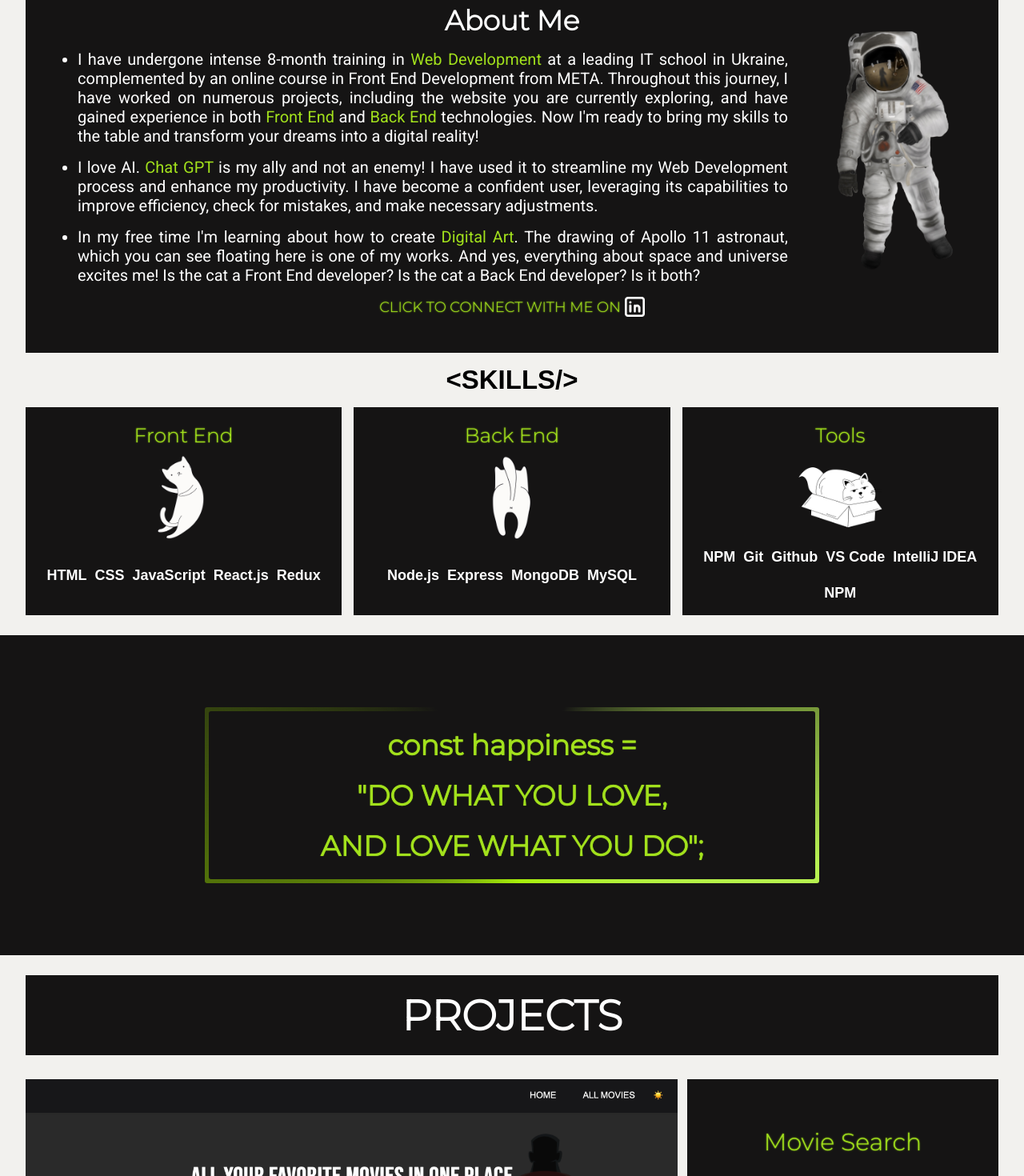
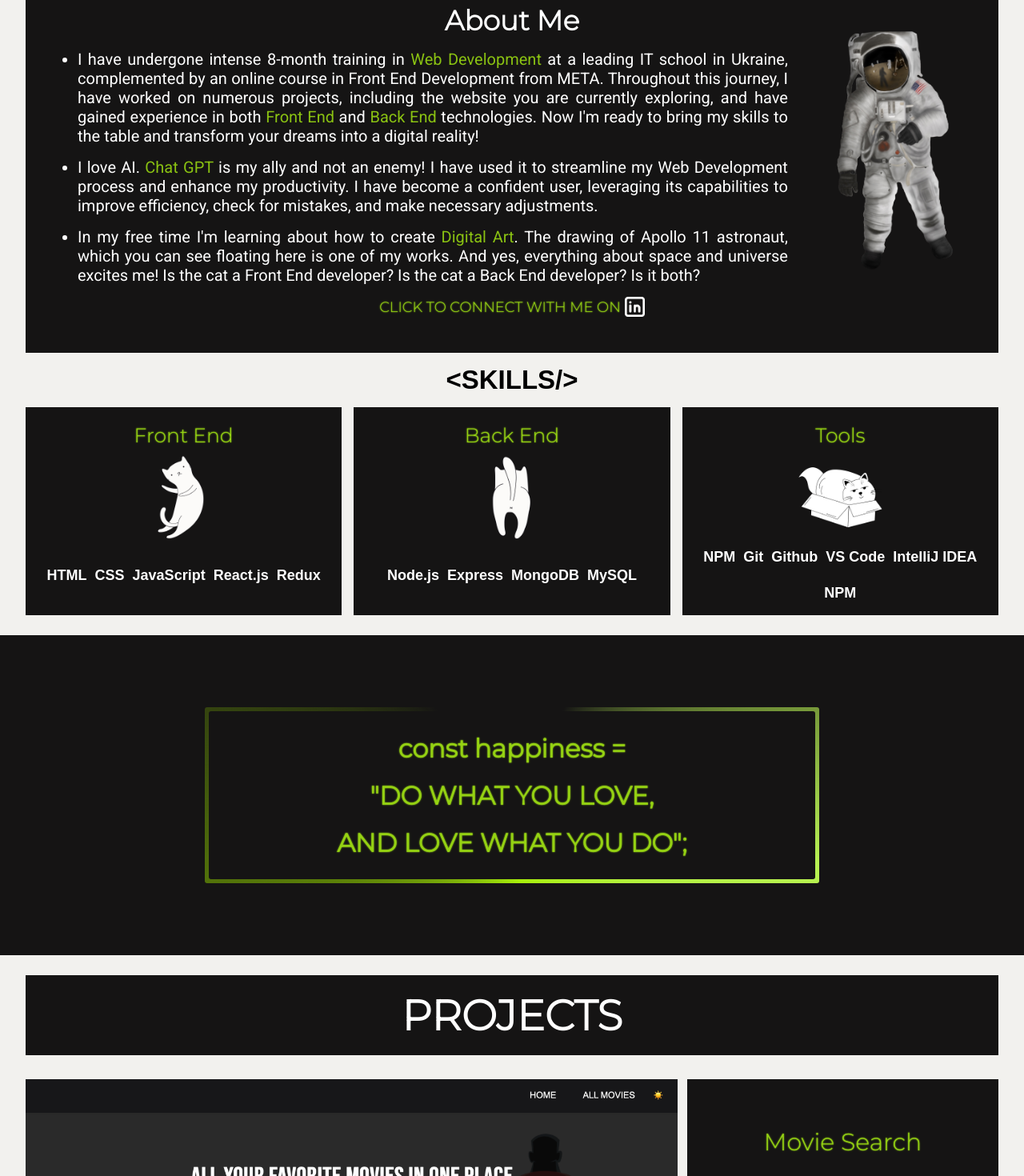
Before and after one commit to samolchik/mari-web-prof, a React (Create React App) app: page / in a window 1280 px wide. Shown: the part 860-2330 px from the top of the page at 80% size. Built offline with nearby package versions, Linux system fonts and the light colour scheme.

Commit message:
commit 3

```diff
--- a/src/components/AboutMe/AboutMe.css
+++ b/src/components/AboutMe/AboutMe.css
@@ -13,7 +13,7 @@
 
 }
 .highlight {
-    color: rgb(162, 225, 28);
+    color: rgba(151, 213, 18, 0.9);
 }
 
 .aboutme-container {
@@ -89,7 +89,7 @@
     align-items: center;
     justify-content: center;
     font-family: 'Montserrat', sans-serif;
-    color: rgb(162, 225, 28);
+    color: rgba(151, 213, 18, 0.96);
     text-shadow: 0 0 2px rgb(162, 225, 28);
 }
 .link  {
@@ -154,7 +154,7 @@
     margin-top: 15px;
     margin-bottom: 10px;
     font-weight: lighter;
-    color: rgb(162, 225, 28);
+    color: rgba(151, 213, 18, 0.96);
     text-shadow: 0 0 2px rgb(162, 225, 28);
     font-family: 'Montserrat', sans-serif;
 }
--- a/src/components/Contact/Contact.css
+++ b/src/components/Contact/Contact.css
@@ -86,8 +86,8 @@ label {
 }
 
 :root {
-    --clr-neon: rgb(147, 202, 25);
-    --clr-bg: rgb(140, 195, 21);
+    --clr-neon:rgba(151, 213, 18, 0.96);
+    --clr-bg: rgba(151, 213, 18, 0.96);
 }
 
 *,
--- a/src/components/Header/Header.css
+++ b/src/components/Header/Header.css
@@ -64,8 +64,8 @@ ul {
 
 .navigation a:hover::after {
     width: 100%;
-    background-color: rgb(162, 225, 28);
-    box-shadow: 0 0 7px rgb(162, 225, 28);
+    background-color: rgba(151, 213, 18, 0.96);
+    box-shadow: 0 0 3px rgb(162, 225, 28);
 }
 
 .header h1 {
--- a/src/components/Motivation/Motivation.css
+++ b/src/components/Motivation/Motivation.css
@@ -19,9 +19,9 @@
     left: 50%;
     margin: 0;
     padding: 0 20px;
-    font-size: 35px;
-    color: rgb(162, 225, 28);
-    text-shadow: 0 0 1px rgba(162, 225, 28, 0.92);
+    font-size: 32px;
+    color: rgba(151, 213, 18, 0.9);
+    text-shadow: 0 0 2px rgba(162, 225, 28, 0.92);
     font-family: 'Montserrat', sans-serif;
 }
 
--- a/src/components/ProjectDetails/ProjectDetails.css
+++ b/src/components/ProjectDetails/ProjectDetails.css
@@ -29,7 +29,7 @@
     background: none;
     border: none;
     font-family: 'Montserrat', sans-serif;
-    color: rgb(162, 225, 28);
+    color: rgba(151, 213, 18, 0.96);
     text-shadow: 0 0 3px rgb(162, 225, 28);
 }
 .close {
@@ -74,7 +74,7 @@
     font-size: 30px;
     background: none;
     border: none;
-    color: rgb(162, 225, 28);
+    color: rgba(151, 213, 18, 0.96);
     text-shadow: 0 0 3px rgb(162, 225, 28);
     cursor: pointer;
 }
@@ -98,7 +98,7 @@
     margin-bottom: 5px;
 }
 .highlight {
-    color: rgb(162, 225, 28);
+    color: rgba(151, 213, 18, 0.9);
 }
 .description-details-button {
     font-size: 16px;
--- a/src/components/Projects/Projects.css
+++ b/src/components/Projects/Projects.css
@@ -86,7 +86,7 @@
     font-family: 'Montserrat', sans-serif;
     font-size: 30px;
     font-weight: lighter;
-    color: rgb(162, 225, 28);
+    color: rgba(151, 213, 18, 0.96);
     text-shadow: 0 0 2px rgb(162, 225, 28);
     margin: 15px;
 }
@@ -102,7 +102,7 @@
 .findOut {
     font-size: 20px;
     font-weight: lighter;
-    color: rgb(162, 225, 28);
+    color: rgba(151, 213, 18, 0.96);
     text-shadow: 0 0 2px rgb(162, 225, 28);
     font-family: 'Montserrat', sans-serif;
     margin: 20px;
```
